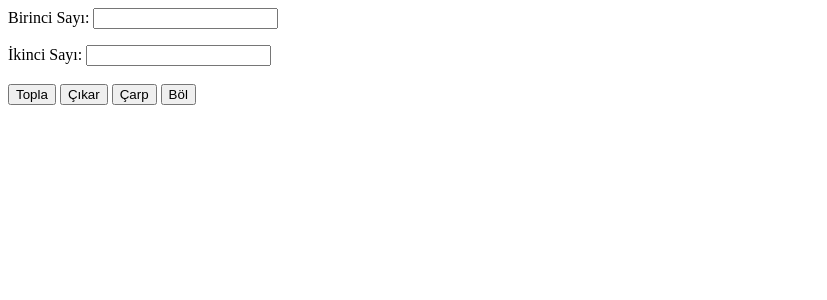
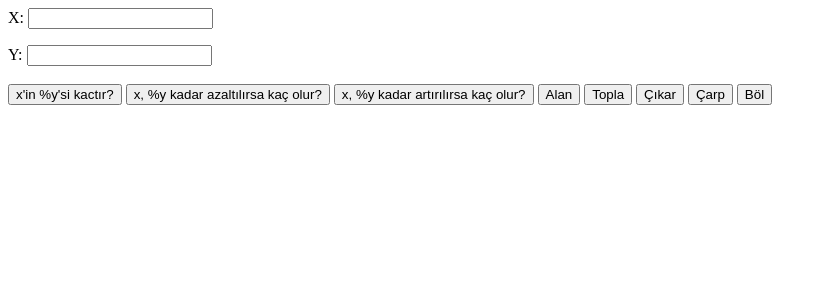
Before and after one commit to ag1910/php-ile-yapt-m-ilk-hesap-makinesi, a PHP site: page / in a window 1280 px wide. Shown: the top 300 px of the page, without its empty margins (0-827 px from the left). Run offline with PHP 8.4, Linux system fonts and the light colour scheme.

Commit message:
index.php güncellendi

```diff
--- a/index.php
+++ b/index.php
@@ -17,6 +17,22 @@ elseif(isset($_POST['bol']))
 {
 	echo $_POST['birincisayi'] / $_POST['ikincisayi'];
 }
+elseif(isset($_POST['alan']))
+{
+	echo $_POST['birincisayi'] * $_POST['ikincisayi'];
+}
+elseif(isset($_POST['alan1']))
+{
+	echo $_POST['birincisayi'] + $_POST['birincisayi'] * $_POST['ikincisayi'] / 100;
+}
+elseif(isset($_POST['alan2']))
+{
+	echo $_POST['birincisayi'] - $_POST['birincisayi'] * $_POST['ikincisayi'] / 100;
+}
+elseif(isset($_POST['alan3']))
+{
+	echo $_POST['birincisayi'] * $_POST['ikincisayi'] / 100;
+}
 
 else {
 
@@ -24,14 +40,18 @@ else {
 
 <form name="form1" method="post" action="">
   <p>
-    <label for="birincisayi">Birinci Sayı:</label>
+    <label for="birincisayi">X:</label>
     <input type="text" name="birincisayi">
   </p>
   <p>
-    <label for="ikincisayi">İkinci Sayı:</label>
+    <label for="ikincisayi">Y:</label>
     <input type="text" name="ikincisayi">
 		<br>
 				<br>
+					<input type="submit" name="alan3" value="x'in %y'si kactır?">
+						<input type="submit" name="alan2" value="x, %y kadar azaltılırsa kaç olur?">
+							<input type="submit" name="alan1" value="x, %y kadar artırılırsa kaç olur?">
+		<input type="submit" name="alan" value="Alan">
     <input type="submit" name="topla" value="Topla">
     <input type="submit" name="cikar"  value="Çıkar">
     <input type="submit" name="carp" value="Çarp">
```
